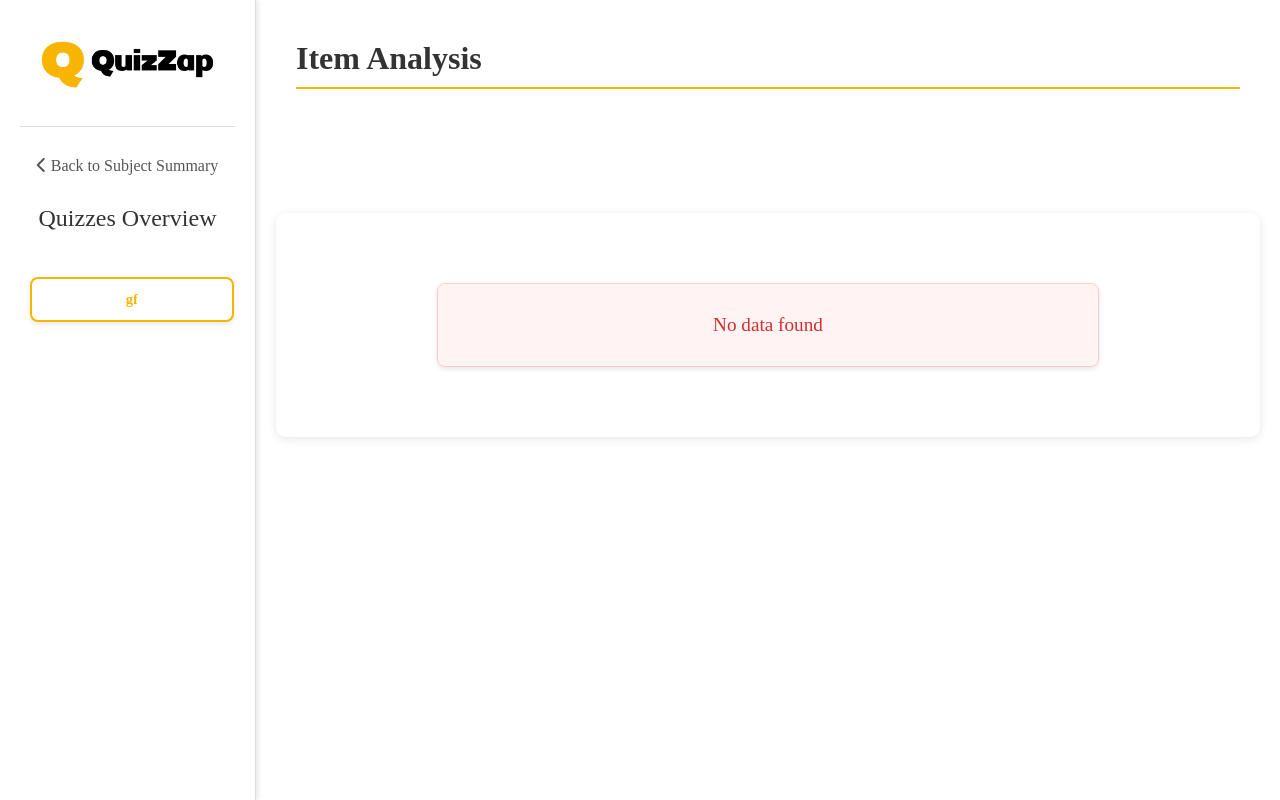
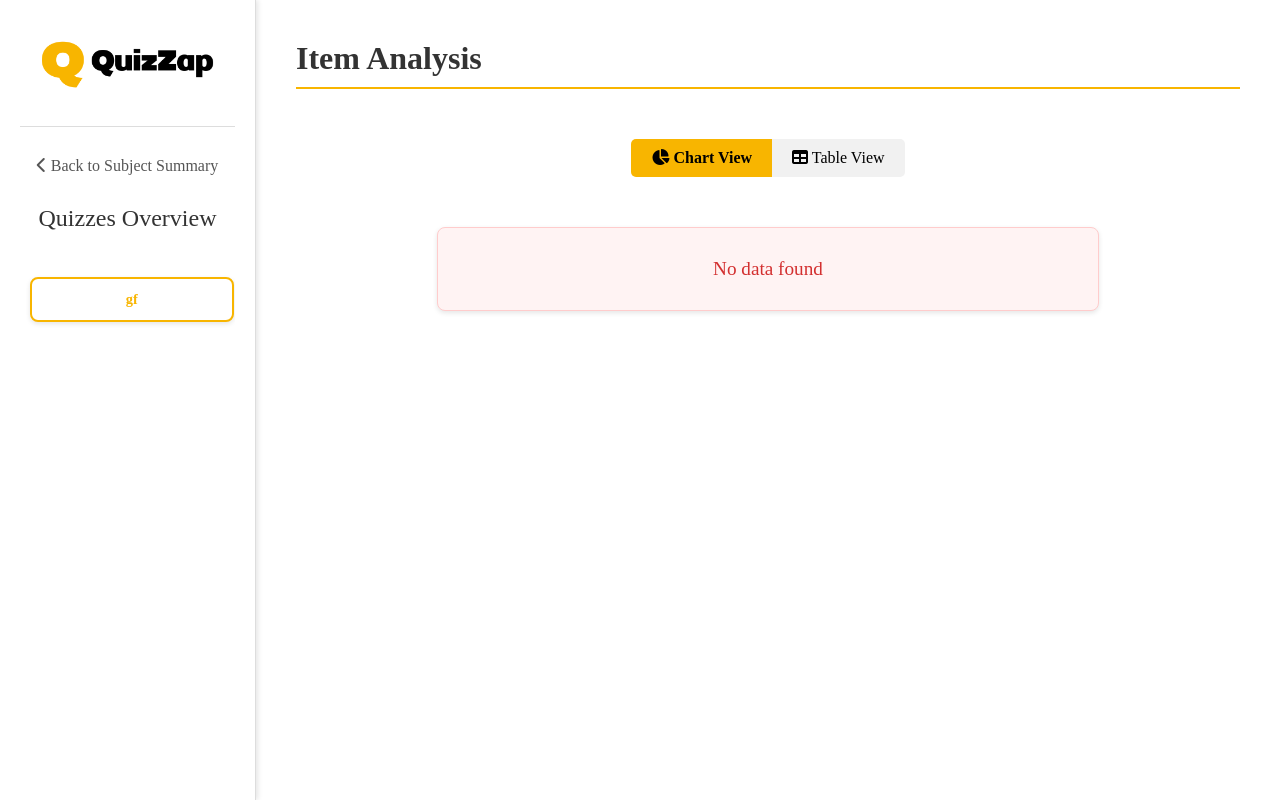
Before and after one commit to j3zzzz/Quizzap, a PHP site: page /t_quiz-item-analysis.php?quiz_id=1 in a window 1280 px wide. Run offline with PHP 8.4, Linux system fonts and the light colour scheme; data comes from the database, SQL or seed files in the repository; some libraries are stand-ins or nearby versions; some web fonts are replaced.

Commit message:
ynna 07-01

```diff
--- a/t_quiz-item-analysis.php
+++ b/t_quiz-item-analysis.php
@@ -83,8 +83,13 @@
     $wrong_students = $wrong_stmt->get_result()->fetch_all(MYSQLI_ASSOC);
     $wrong_stmt->close();
 
+    // Calculate percentage correct
+    $total_answers = $row['correct_count'] + $row['wrong_count'];
+    $percentage_correct = ($total_answers > 0) ? round(($row['correct_count'] / $total_answers) * 100, 2) : 0;
+
     $row['correct_students'] = $correct_students;
     $row['wrong_students'] = $wrong_students;
+    $row['percentage_correct'] = $percentage_correct;
 
     $analysis_data[] = $row;
   }
@@ -155,6 +160,21 @@
         } else {
           details.style.display = 'none';
           btn.innerHTML = '<i class="fa-solid fa-eye"></i> Show Details';
+        }
+      }
+
+      function toggleView(viewType) {
+        if (viewType === 'chart') {
+          document.getElementById('chart-view').style.display = 'block';
+          document.getElementById('table-view').style.display = 'none';
+          document.getElementById('chart-btn').classList.add('active-view');
+          document.getElementById('table-btn').classList.remove('active-view');
+          drawChart(); // Redraw charts when switching back to chart view
+        } else {
+          document.getElementById('chart-view').style.display = 'none';
+          document.getElementById('table-view').style.display = 'block';
+          document.getElementById('chart-btn').classList.remove('active-view');
+          document.getElementById('table-btn').classList.add('active-view');
         }
       }
     </script>
@@ -440,6 +460,96 @@
     font-size: 0.9em;
   }
 
+  /* View toggle buttons */
+  .view-toggle {
+    display: flex;
+    justify-content: center;
+    margin-bottom: 20px;
+  }
+
+  .view-btn {
+    padding: 10px 20px;
+    background-color: #f1f1f1;
+    border: none;
+    cursor: pointer;
+    font-family: Fredoka;
+    font-size: 1rem;
+    transition: all 0.3s;
+  }
+
+  .view-btn:first-child {
+    border-radius: 5px 0 0 5px;
+  }
+
+  .view-btn:last-child {
+    border-radius: 0 5px 5px 0;
+  }
+
+  .view-btn:hover {
+    background-color: #ddd;
+  }
+
+  .active-view {
+    background-color: #F8B500 !important;
+    color: #000;
+    font-weight: bold;
+  }
+
+  /* Table view styles */
+  #table-view {
+    display: none;
+    width: 100%;
+    overflow-x: auto;
+  }
+
+  .analysis-table {
+    width: 100%;
+    border-collapse: collapse;
+    margin-top: 20px;
+  }
+
+  .analysis-table th,
+  .analysis-table td {
+    padding: 12px 15px;
+    text-align: left;
+    border-bottom: 1px solid #ddd;
+  }
+
+  .analysis-table th {
+    background-color: #F8B500;
+    color: #000;
+    font-weight: bold;
+  }
+
+  .analysis-table tr:nth-child(even) {
+    background-color: #f9f9f9;
+  }
+
+  .analysis-table tr:hover {
+    background-color: #f5f5f5;
+  }
+
+  .percentage-cell {
+    font-weight: bold;
+  }
+
+  .high-percentage {
+    color: #4CAF50;
+  }
+
+  .medium-percentage {
+    color: #FFC107;
+  }
+
+  .low-percentage {
+    color: #f44336;
+  }
+
+  .question-text {
+    max-width: 400px;
+    word-wrap: break-word;
+  }
+
   /* Responsive adjustments */
   @media (max-width: 1200px) {
     .side-nav {
@@ -469,6 +579,15 @@
 
     .student-group {
       min-width: 100%;
+    }
+
+    .analysis-table {
+      font-size: 0.9rem;
+    }
+
+    .analysis-table th,
+    .analysis-table td {
+      padding: 8px 10px;
     }
   }
 </style>
@@ -516,11 +635,19 @@
       <h3 id="quiz-title"><?php echo $quiz_title; ?></h3>
     </div>
 
-    <br><br><br>
+    <div class="view-toggle">
+      <button id="chart-btn" class="view-btn active-view" onclick="toggleView('chart')">
+        <i class="fa-solid fa-chart-pie"></i> Chart View
+      </button>
+      <button id="table-btn" class="view-btn" onclick="toggleView('table')">
+        <i class="fa-solid fa-table"></i> Table View
+      </button>
+    </div>
 
+    <div id="chart-view">
+      <?php if (!empty($analysis_data)) { ?>
         <div id="graph-area">
-      <?php if (!empty($analysis_data)) {
-        foreach ($analysis_data as $index => $data) { ?>
+          <?php foreach ($analysis_data as $index => $data) { ?>
             <div class="piechart-container">
               <div id="piechart<?php echo $index; ?>"></div>
 
@@ -562,9 +689,55 @@
                 </div>
               </div>
             </div>
-        <?php }
-      } else
-          echo "<div class='no-data'>No data found</div>"; ?>
+          <?php } ?>
+        </div>
+      <?php } else {
+        echo "<div class='no-data'>No data found</div>";
+      } ?>
+    </div>
+
+    <div id="table-view">
+      <?php if (!empty($analysis_data)) { ?>
+        <table class="analysis-table">
+          <thead>
+            <tr>
+              <th>Question #</th>
+              <th>Question Text</th>
+              <th>Correct Answers</th>
+              <th>Incorrect Answers</th>
+              <th>Total Answers</th>
+              <th>% Correct</th>
+            </tr>
+          </thead>
+          <tbody>
+            <?php foreach ($analysis_data as $index => $data):
+              $total_answers = $data['correct_count'] + $data['wrong_count'];
+              $percentage_class = '';
+
+              if ($data['percentage_correct'] >= 70) {
+                $percentage_class = 'high-percentage';
+              } elseif ($data['percentage_correct'] >= 30) {
+                $percentage_class = 'medium-percentage';
+              } else {
+                $percentage_class = 'low-percentage';
+              }
+            ?>
+              <tr>
+                <td><?php echo $index + 1; ?></td>
+                <td class="question-text"><?php echo htmlspecialchars($data['question_text']); ?></td>
+                <td><?php echo $data['correct_count']; ?></td>
+                <td><?php echo $data['wrong_count']; ?></td>
+                <td><?php echo $total_answers; ?></td>
+                <td class="percentage-cell <?php echo $percentage_class; ?>">
+                  <?php echo $data['percentage_correct']; ?>%
+                </td>
+              </tr>
+            <?php endforeach; ?>
+          </tbody>
+        </table>
+      <?php } else {
+        echo "<div class='no-data'>No data found</div>";
+      } ?>
     </div>
 
   </div>
```
Lines whose indentation alone changed are shown as unchanged.
